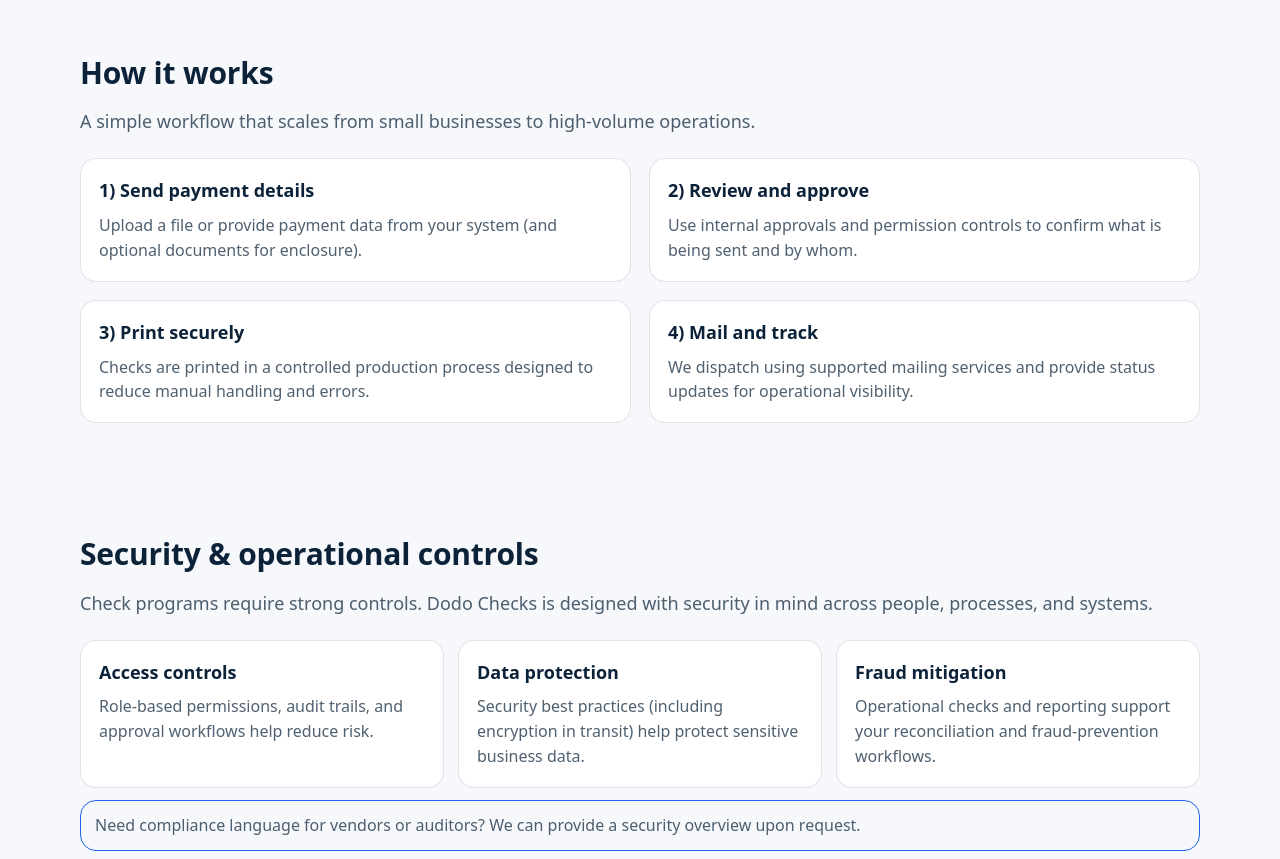
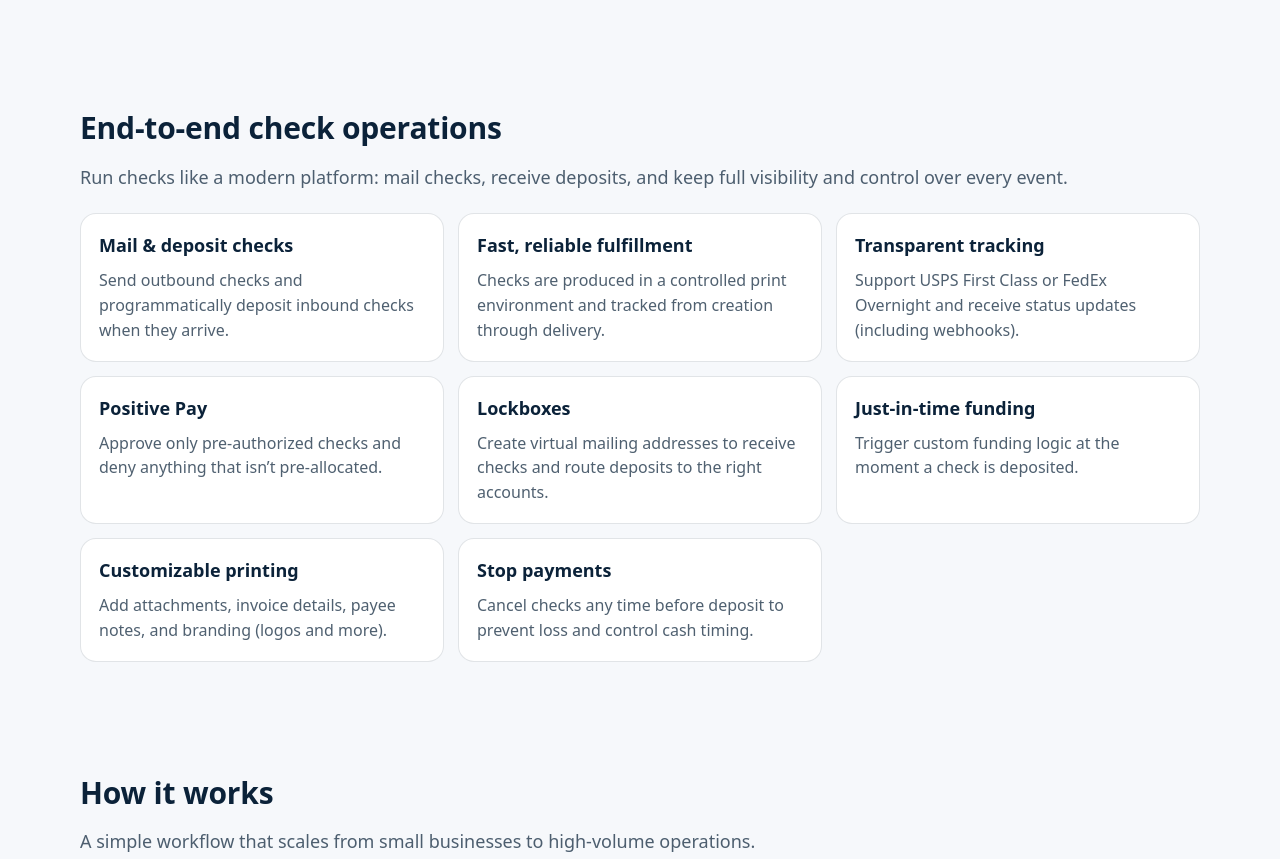
Before and after one commit to truesip/dodochecks, a plain HTML site: page index.html in a window 1280 px wide. Shown: the part 1159-2018 px from the top of the page. Drawn offline with Linux system fonts and the light colour scheme.

Commit message:
Add deposits + platform features to landing page
Co-Authored-By: Warp <agent@warp.dev>

```diff
--- a/index.html
+++ b/index.html
@@ -3,10 +3,10 @@
   <head>
     <meta charset="utf-8" />
     <meta name="viewport" content="width=device-width, initial-scale=1" />
-    <title>Dodo Checks | Check Printing & Mailing Services</title>
+    <title>Dodo Checks | Check Printing, Mailing & Deposits</title>
     <meta
       name="description"
-      content="Outsource check printing and mailing for refunds, payroll, and vendor payments. A secure workflow with approvals, enclosures, and tracking."
+      content="Outsource check printing, mailing, and deposits for refunds, payroll, and vendor payments. Secure workflow with tracking, controls, and oversight."
     />
     <link rel="icon" href="assets/dodo-checks-mark.jpg" />
     <link rel="stylesheet" href="assets/styles.css" />
@@ -23,6 +23,7 @@
 
         <nav class="nav" aria-label="Primary">
           <a href="#solutions">Solutions</a>
+          <a href="#features">Features</a>
           <a href="#how">How it works</a>
           <a href="#security">Security</a>
           <a href="policies/index.html">Policies</a>
@@ -38,11 +39,11 @@
       <section class="hero">
         <div class="container hero-grid">
           <div>
-            <span class="badge"><span class="dot" aria-hidden="true"></span> Check printing &amp; mailing for businesses</span>
-            <h1>Send refund, payroll, and vendor checks—without the printing room.</h1>
+            <span class="badge"><span class="dot" aria-hidden="true"></span> Mail &amp; deposit checks for businesses</span>
+            <h1>Mail and deposit checks—refunds, payroll, and vendor payments—without the printing room.</h1>
             <p>
-              Dodo Checks helps businesses outsource check printing and mailing with a workflow designed for speed,
-              accuracy, and oversight.
+              Dodo Checks helps businesses outsource check printing, mailing, and deposits with a workflow designed
+              for speed, accuracy, and oversight.
             </p>
 
             <div class="hero-actions">
@@ -64,7 +65,7 @@
               </div>
               <div class="kpi">
                 <strong>Tracking</strong>
-                <span>Clear status from print to mailbox.</span>
+                <span>Lifecycle updates and webhook-ready status events.</span>
               </div>
             </div>
           </div>
@@ -114,6 +115,58 @@
                 <li>Remittance and invoice references</li>
                 <li>Centralized reporting</li>
               </ul>
+            </div>
+          </div>
+        </div>
+      </section>
+
+      <section class="section" id="features">
+        <div class="container">
+          <h2>End-to-end check operations</h2>
+          <p class="lead">
+            Run checks like a modern platform: mail checks, receive deposits, and keep full visibility and control
+            over every event.
+          </p>
+
+          <div class="grid">
+            <div class="card">
+              <h3>Mail &amp; deposit checks</h3>
+              <p>Send outbound checks and programmatically deposit inbound checks when they arrive.</p>
+            </div>
+
+            <div class="card">
+              <h3>Fast, reliable fulfillment</h3>
+              <p>Checks are produced in a controlled print environment and tracked from creation through delivery.</p>
+            </div>
+
+            <div class="card">
+              <h3>Transparent tracking</h3>
+              <p>Support USPS First Class or FedEx Overnight and receive status updates (including webhooks).</p>
+            </div>
+
+            <div class="card">
+              <h3>Positive Pay</h3>
+              <p>Approve only pre-authorized checks and deny anything that isn’t pre-allocated.</p>
+            </div>
+
+            <div class="card">
+              <h3>Lockboxes</h3>
+              <p>Create virtual mailing addresses to receive checks and route deposits to the right accounts.</p>
+            </div>
+
+            <div class="card">
+              <h3>Just-in-time funding</h3>
+              <p>Trigger custom funding logic at the moment a check is deposited.</p>
+            </div>
+
+            <div class="card">
+              <h3>Customizable printing</h3>
+              <p>Add attachments, invoice details, payee notes, and branding (logos and more).</p>
+            </div>
+
+            <div class="card">
+              <h3>Stop payments</h3>
+              <p>Cancel checks any time before deposit to prevent loss and control cash timing.</p>
             </div>
           </div>
         </div>
```
